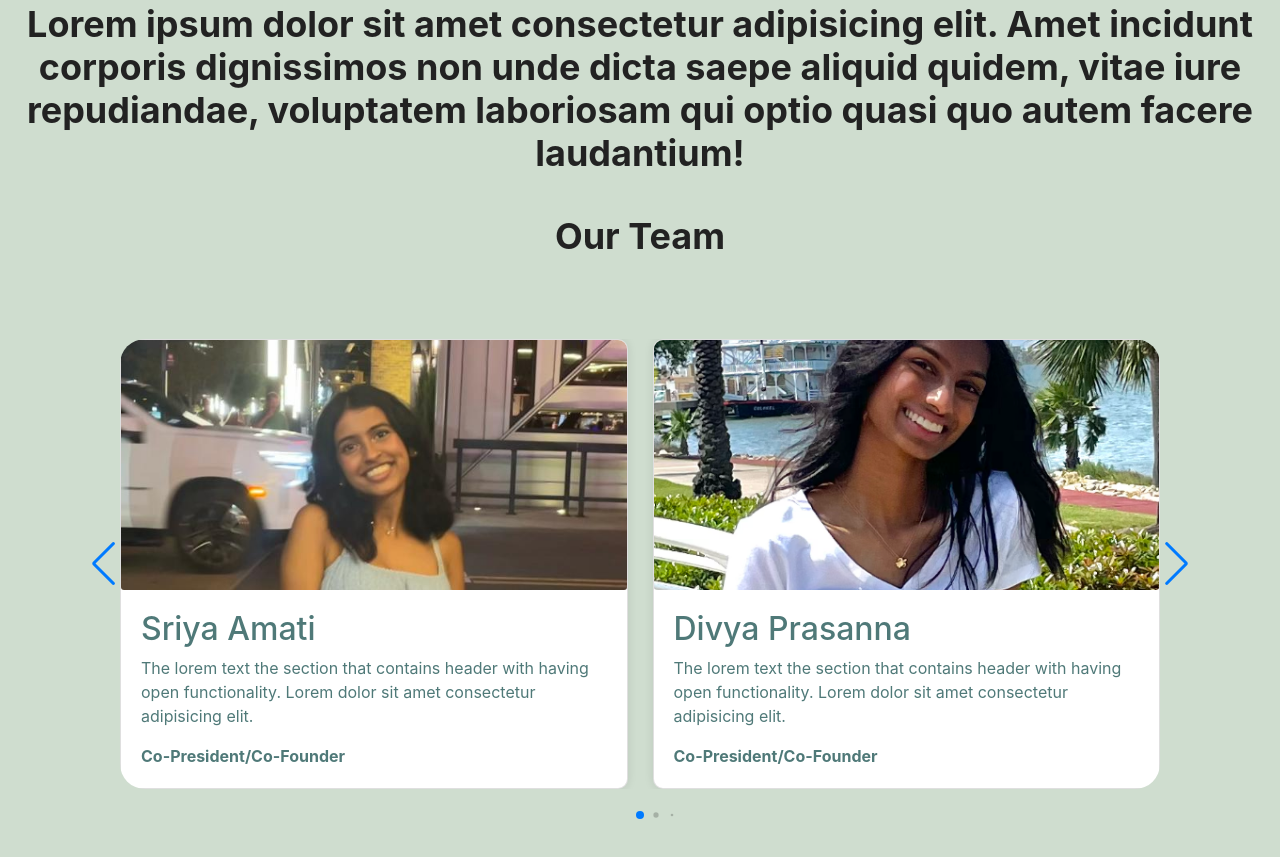
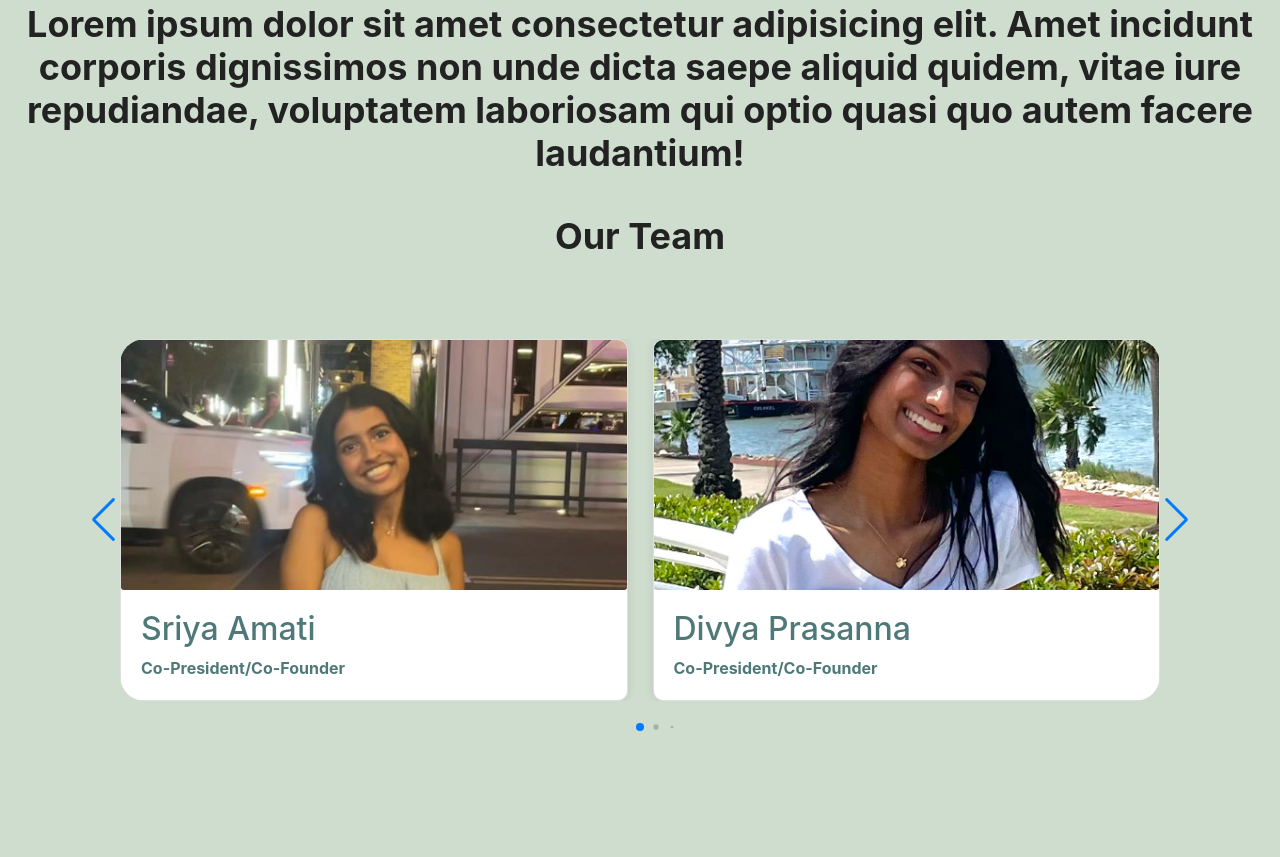
Before and after one commit to UNHP-Computer-Science-Club/project-lac-website, a plain HTML site: page src/index.html in a window 1280 px wide. Shown: the part 1306-2163 px from the top of the page. Drawn offline with nearby package versions, Linux system fonts and the light colour scheme.

Commit message:
profile fix

```diff
--- a/src/index.html
+++ b/src/index.html
@@ -88,7 +88,6 @@
 
                 <div class="card-content">
                     <h2 class="name">Sriya Amati</h2>
-                    <p class="description">The lorem text the section that contains header with having open functionality. Lorem dolor sit amet consectetur adipisicing elit.</p>
                     <strong class="button">Co-President/Co-Founder</strong>
                 </div>
             </div>
@@ -103,7 +102,6 @@
 
                 <div class="card-content">
                     <h2 class="name">Divya Prasanna</h2>
-                    <p class="description">The lorem text the section that contains header with having open functionality. Lorem dolor sit amet consectetur adipisicing elit.</p>
                     <strong class="button">Co-President/Co-Founder</strong>
                 </div>
             </div>
@@ -118,7 +116,6 @@
 
                 <div class="card-content">
                     <h2 class="name">Annika Kannookkadan</h2>
-                    <p class="description">The lorem text the section that contains header with having open functionality. Lorem dolor sit amet consectetur adipisicing elit.</p>
                     <strong class="button">Director Of Communications</strong>
                 </div>
             </div>
@@ -133,7 +130,6 @@
 
               <div class="card-content">
                   <h2 class="name">Jason George</h2>
-                  <p class="description">The lorem text the section that contains header with having open functionality. Lorem dolor sit amet consectetur adipisicing elit.</p>
                   <strong class="button">Head of Fundrasing</strong>
               </div>
           </div>
@@ -148,7 +144,6 @@
 
                 <div class="card-content">
                     <h2 class="name">Srijita Kommaraju</h2>
-                    <p class="description">The lorem text the section that contains header with having open functionality. Lorem dolor sit amet consectetur adipisicing elit.</p>
                     <strong class="button">Head of Volunteer</strong>
                 </div>
             </div>
@@ -163,7 +158,6 @@
 
               <div class="card-content">
                   <h2 class="name">Mihir Madabushi</h2>
-                  <p class="description">The lorem text the section that contains header with having open functionality. Lorem dolor sit amet consectetur adipisicing elit.</p>
                   <strong class="button">Co-Head Of Marketing</strong>
               </div>
           </div>
@@ -178,7 +172,6 @@
 
             <div class="card-content">
                 <h2 class="name">Anjana Chepur</h2>
-                <p class="description">The lorem text the section that contains header with having open functionality. Lorem dolor sit amet consectetur adipisicing elit.</p>
                 <strong class="button">Co-Historian</strong>
             </div>
         </div>
@@ -193,7 +186,6 @@
 
           <div class="card-content">
               <h2 class="name">Riya Patel</h2>
-              <p class="description">The lorem text the section that contains header with having open functionality. Lorem dolor sit amet consectetur adipisicing elit.</p>
               <strong class="button">Co-Historian</strong>
           </div>
       </div>
@@ -208,7 +200,6 @@
 
         <div class="card-content">
             <h2 class="name">Sai Rallabandi</h2>
-            <p class="description">The lorem text the section that contains header with having open functionality. Lorem dolor sit amet consectetur adipisicing elit.</p>
             <strong class="button">Social Media Manager</strong>
         </div>
     </div>
@@ -223,15 +214,14 @@
 
       <div class="card-content">
           <h2 class="name">Zainab Imran</h2>
-          <p class="description">The lorem text the section that contains header with having open functionality. Lorem dolor sit amet consectetur adipisicing elit.</p>
           <strong class="button">Research Manager</strong>
       </div>
   </div>
     </div>
     </div>
-    <div class="swiper-button-next swiper-navBtn"></div>
-    <div class="swiper-button-prev swiper-navBtn"></div>
-    <div class="swiper-pagination"></div>
+    <div class="swiper-button-next swiper-navBtn" id="next"></div>
+    <div class="swiper-button-prev swiper-navBtn" id="prev"></div>
+    <div class="swiper-pagination" id="slider"></div>
 </div>
 <script src="swiper-bundle.min.js"></script>
 <script src="script.js"></script>
```
Also changed, not shown: src/style.css (line endings or trailing spaces).
